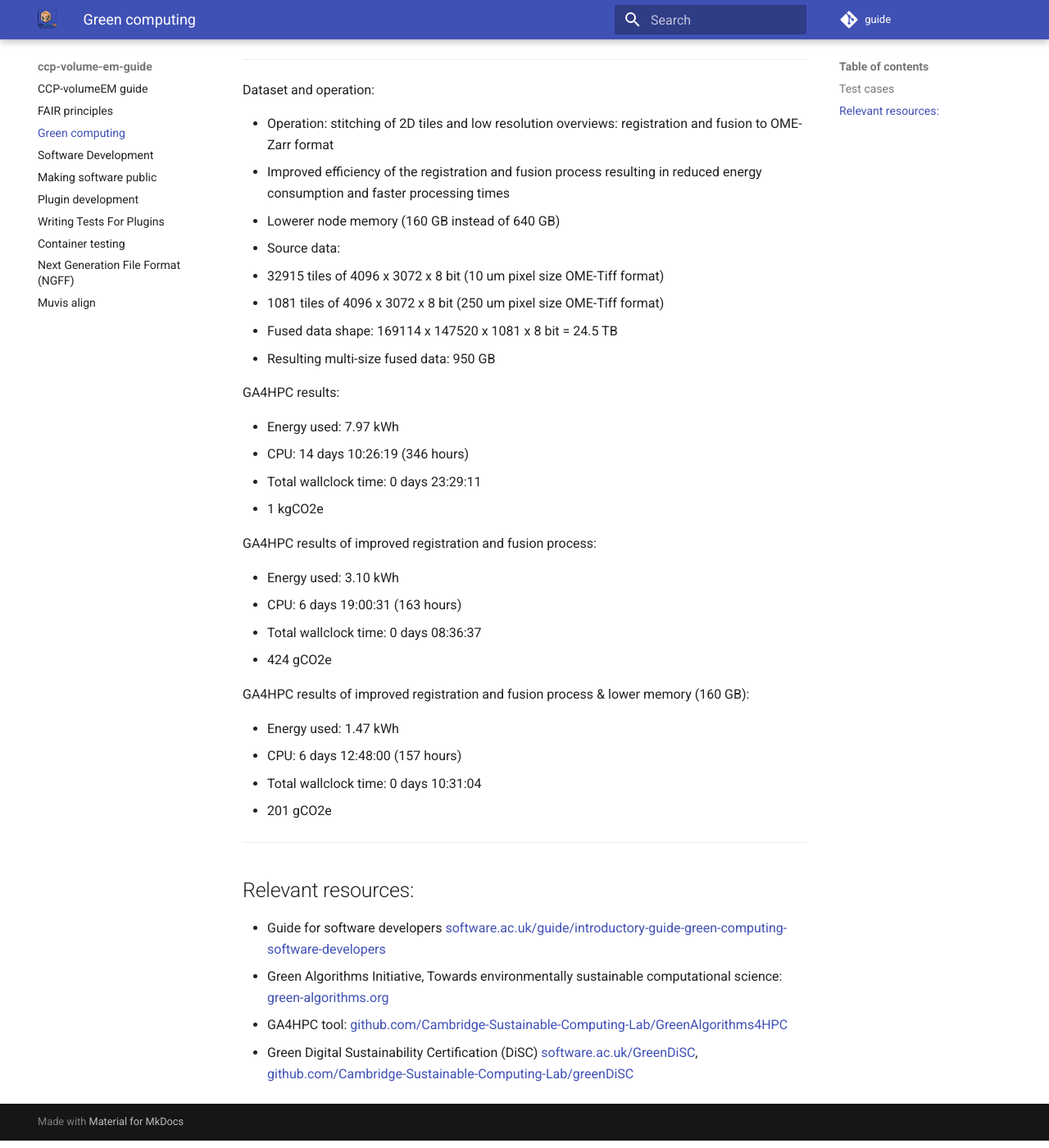
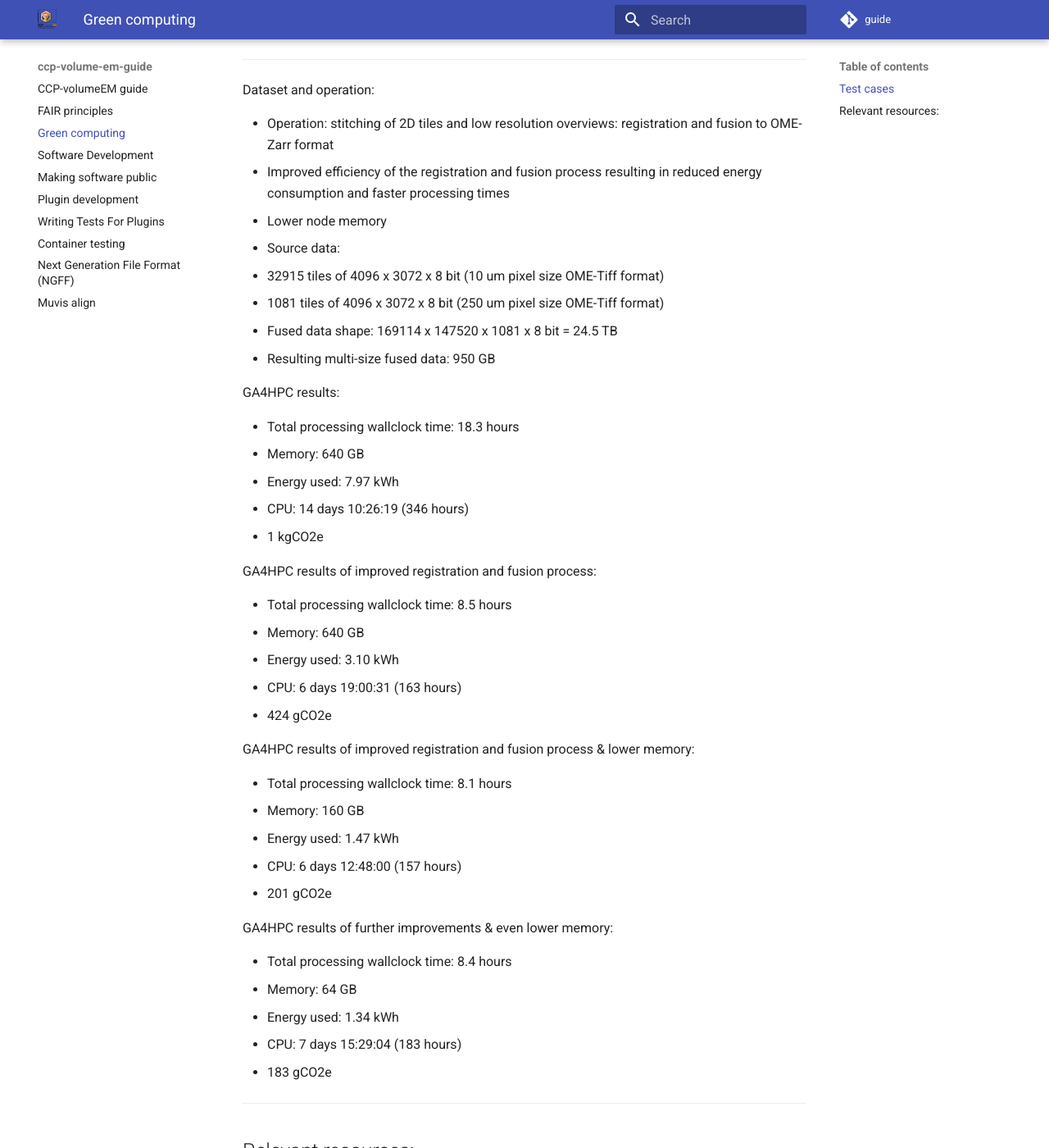
Before and after one commit to ccp-volume-em/guide, an MkDocs documentation site: the page built from docs/green.md, in a window 1280 px wide and 1400 px high, scrolled down 1551 px. Shown: the whole window at 82% size. Built offline with MkDocs 1.6.1 and Material for MkDocs 9.7.7, drawn with Linux system fonts in a browser that asks for light colours; comment, search, counter and statistics services are not loaded.

Commit message:
Update green.md

```diff
--- a/docs/green.md
+++ b/docs/green.md
@@ -57,7 +57,7 @@ Dataset and operation:
 
 * Operation: stitching of 2D tiles and low resolution overviews: registration and fusion to OME-Zarr format
 * Improved efficiency of the registration and fusion process resulting in reduced energy consumption and faster processing times
-* Lowerer node memory (160 GB instead of 640 GB)
+* Lower node memory
 * Source data:
   * 32915 tiles of 4096 x 3072 x 8 bit (10 um pixel size OME-Tiff format)
   * 1081 tiles of 4096 x 3072 x 8 bit (250 um pixel size OME-Tiff format)
@@ -66,24 +66,35 @@ Dataset and operation:
 
 GA4HPC results:
 
+* Total processing wallclock time: 18.3 hours
+* Memory: 640 GB
 * Energy used: 7.97 kWh
 * CPU: 14 days 10:26:19 (346 hours)
-* Total wallclock time: 0 days 23:29:11
 * 1 kgCO2e
 
 GA4HPC results of improved registration and fusion process:
 
+* Total processing wallclock time: 8.5 hours
+* Memory: 640 GB
 * Energy used: 3.10 kWh
 * CPU: 6 days 19:00:31 (163 hours)
-* Total wallclock time: 0 days 08:36:37
 * 424 gCO2e
 
-GA4HPC results of improved registration and fusion process & lower memory (160 GB):
+GA4HPC results of improved registration and fusion process & lower memory:
 
+* Total processing wallclock time: 8.1 hours
+* Memory: 160 GB
 * Energy used: 1.47 kWh
 * CPU: 6 days 12:48:00 (157 hours)
-* Total wallclock time: 0 days 10:31:04
 * 201 gCO2e
+
+GA4HPC results of further improvements & even lower memory:
+
+* Total processing wallclock time: 8.4 hours
+* Memory: 64 GB
+* Energy used: 1.34 kWh
+* CPU: 7 days 15:29:04 (183 hours)
+* 183 gCO2e
 
 ___
 
```
